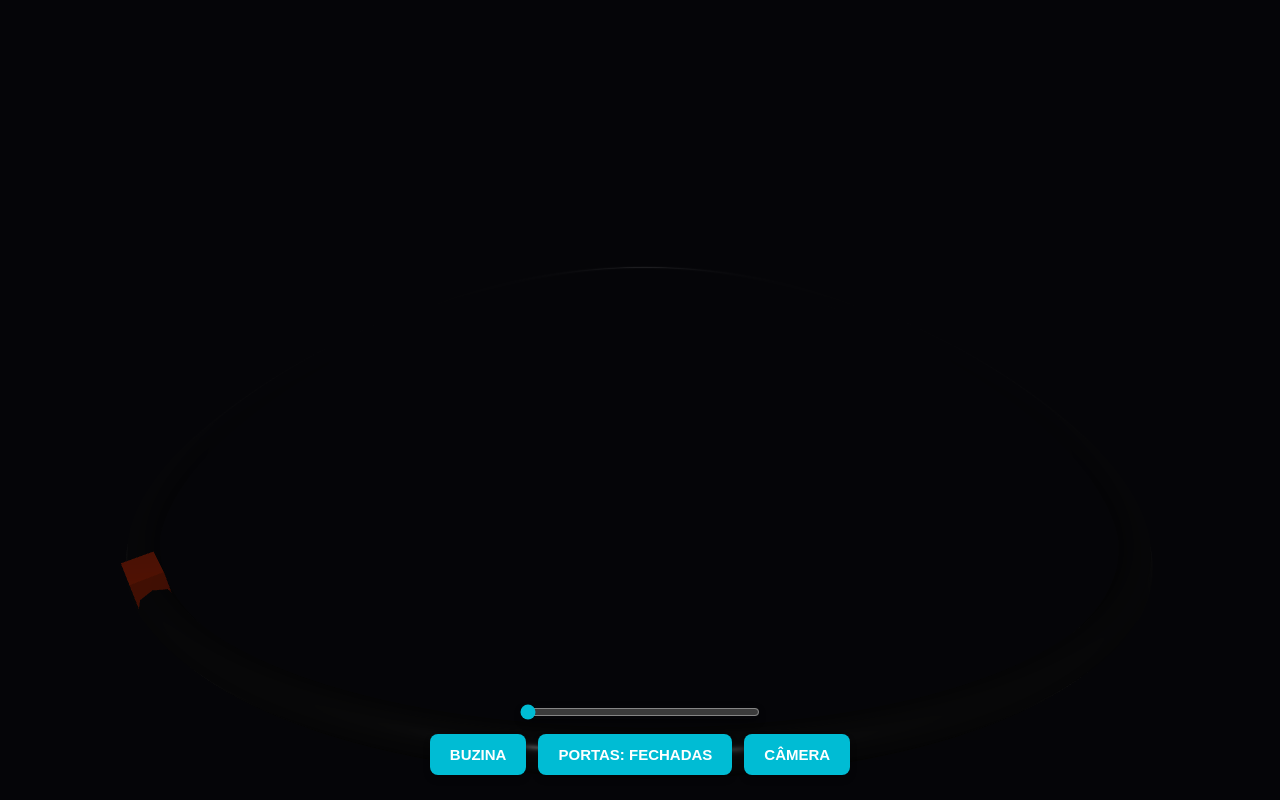
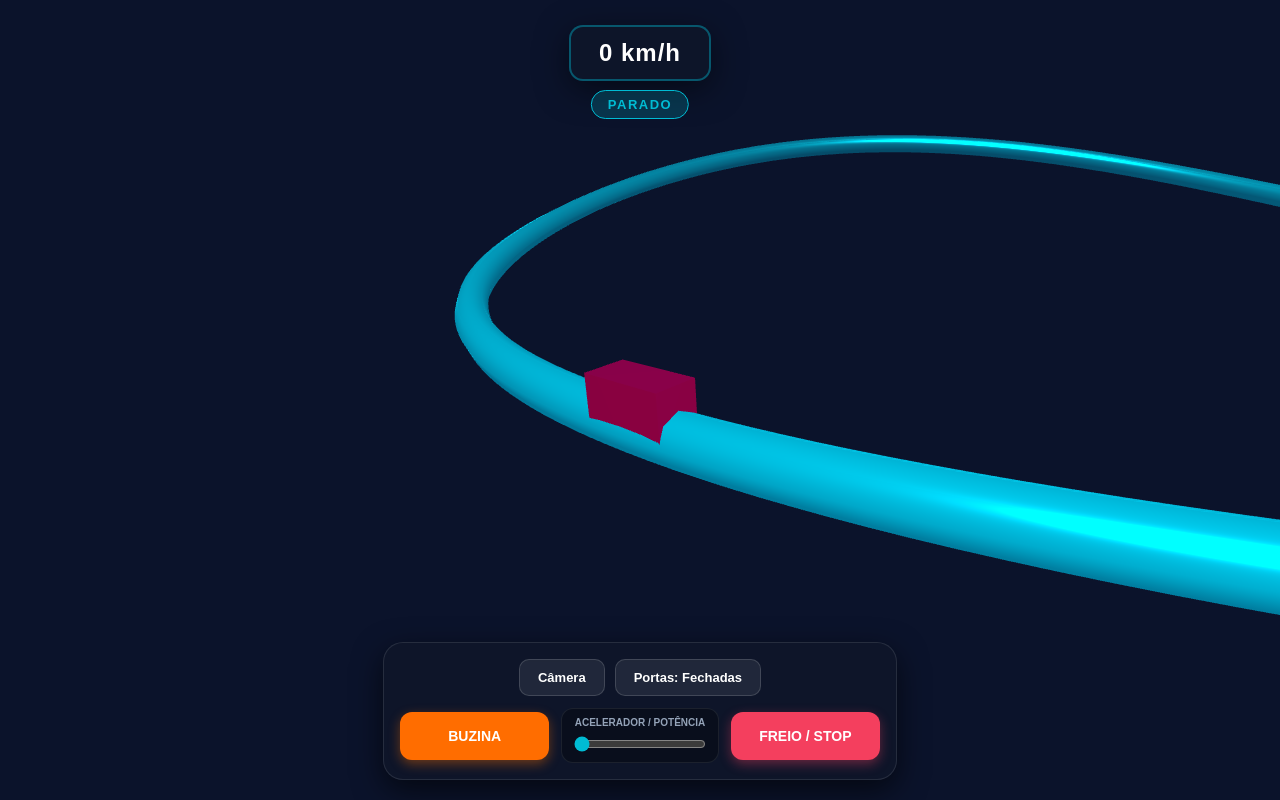
Before and after one commit to MagneticExprezs/magnetic-express, a plain HTML site: page index.html in a window 1280 px wide. Drawn offline with nearby package versions, Linux system fonts and the light colour scheme; animation ran at ten frames a second.

Commit message:
Refactor styles and audio management in index.html
Updated styles and improved audio management for the train simulation. Enhanced UI elements and adjusted camera controls.

```diff
--- a/index.html
+++ b/index.html
@@ -5,36 +5,88 @@
     <meta name="viewport" content="width=device-width, initial-scale=1.0">
     <title>Magnétic Express</title>
     <style>
-        body { margin: 0; overflow: hidden; background: #050508; font-family: sans-serif; user-select: none; }
+        body { margin: 0; overflow: hidden; background: #0b0b16; font-family: sans-serif; user-select: none; }
+
+        #speedometer {
+            position: absolute; top: 25px; left: 50%; transform: translateX(-50%);
+            background: rgba(15, 23, 42, 0.85); border: 2px solid rgba(0, 188, 212, 0.4);
+            padding: 12px 28px; border-radius: 14px; color: white; font-size: 24px; font-weight: bold;
+            box-shadow: 0 8px 32px rgba(0,0,0,0.5); backdrop-filter: blur(8px);
+            letter-spacing: 1px;
+        }
+
+        #status-banner {
+            position: absolute; top: 90px; left: 50%; transform: translateX(-50%);
+            background: rgba(0, 188, 212, 0.2); border: 1px solid #00bcd4;
+            padding: 6px 16px; border-radius: 20px; color: #00bcd4; font-size: 13px; font-weight: bold;
+            text-transform: uppercase; letter-spacing: 1.5px;
+        }
+
         #ui {
-            position: absolute; bottom: 25px; width: 100%; display: flex; flex-direction: column; align-items: center; gap: 12px; pointer-events: none;
+            position: absolute; bottom: 20px; left: 50%; transform: translateX(-50%);
+            width: 92%; max-width: 480px; background: rgba(15, 23, 42, 0.9);
+            border: 1px solid rgba(255, 255, 255, 0.1); border-radius: 20px;
+            padding: 16px; display: flex; flex-direction: column; gap: 12px;
+            box-shadow: 0 10px 30px rgba(0,0,0,0.6); backdrop-filter: blur(10px);
         }
-        .controls-row { display: flex; gap: 12px; pointer-events: auto; flex-wrap: wrap; justify-content: center; }
-        button, input[type=range] {
-            padding: 12px 20px; font-size: 15px; background: #00bcd4; border: none; border-radius: 8px; color: white; font-weight: bold; cursor: pointer; box-shadow: 0 4px 6px rgba(0,0,0,0.3);
+
+        .controls-top { display: flex; gap: 10px; justify-content: center; }
+
+        .top-btn {
+            background: rgba(255, 255, 255, 0.08); border: 1px solid rgba(255, 255, 255, 0.15);
+            color: white; padding: 10px 18px; border-radius: 10px; font-size: 13px; font-weight: bold; cursor: pointer;
         }
-        button:active { background: #0097a7; }
-        input[type=range] { width: 240px; accent-color: #00bcd4; padding: 0; }
+        .top-btn:active { background: rgba(255, 255, 255, 0.2); }
+
+        .controls-bottom { display: flex; gap: 12px; align-items: center; justify-content: space-between; }
+
+        #btnBuzina {
+            background: #ff6d00; border: none; color: white; padding: 16px 20px;
+            border-radius: 12px; font-weight: bold; font-size: 14px; cursor: pointer; box-shadow: 0 4px 12px rgba(255, 109, 0, 0.4);
+            flex: 1;
+        }
+        #btnBuzina:active { background: #e65100; }
+
+        .throttle-box {
+            background: rgba(0, 0, 0, 0.3); border: 1px solid rgba(255, 255, 255, 0.08);
+            border-radius: 12px; padding: 8px 12px; display: flex; flex-direction: column; align-items: center; gap: 6px; flex: 1.2;
+        }
+        .throttle-label { font-size: 10px; color: #94a3b8; font-weight: bold; text-align: center; }
+        input[type=range] { width: 100%; accent-color: #00bcd4; cursor: pointer; }
+
+        #btnFreio {
+            background: #f43f5e; border: none; color: white; padding: 16px 20px;
+            border-radius: 12px; font-weight: bold; font-size: 14px; cursor: pointer; box-shadow: 0 4px 12px rgba(244, 63, 94, 0.4);
+            flex: 1; text-align: center;
+        }
+        #btnFreio:active { background: #e11d48; }
     </style>
 </head>
 <body>
+    <div id="speedometer">0 km/h</div>
+    <div id="status-banner">Pronto para partir</div>
+
     <div id="ui">
-        <div class="controls-row">
-            <input type="range" id="throttle" min="0" max="100" value="0">
+        <div class="controls-top">
+            <button class="top-btn" id="btnCamera">Câmera</button>
+            <button class="top-btn" id="btnPortas">Portas: Fechadas</button>
         </div>
-        <div class="controls-row">
+        <div class="controls-bottom">
             <button id="btnBuzina">BUZINA</button>
-            <button id="btnPortas">PORTAS: FECHADAS</button>
-            <button id="btnCamera">CÂMERA</button>
+            <div class="throttle-box">
+                <span class="throttle-label">ACELERADOR / POTÊNCIA</span>
+                <input type="range" id="throttle" min="0" max="100" value="0">
+            </div>
+            <button id="btnFreio">FREIO / STOP</button>
         </div>
     </div>
 
     <script src="https://cdnjs.cloudflare.com/ajax/libs/three.js/r128/three.min.js"></script>
     <script>
-        // Configuração oficial dos áudios limpos
+        // Configuração dos áudios limpos
         const somBuzina = new Audio('buzina.mp3');
         const somAndando = new Audio('andando.mp3');
-        const somAceleracao = new Audio('aceleracao.mp3');
+        const somAceleracao = new Audio('aceleração.mp3');
         const somParado = new Audio('parado.mp3');
         const somFreiando = new Audio('freiando.mp3');
 
@@ -43,8 +95,8 @@
 
         // Cena, Câmera e Renderizador
         const scene = new THREE.Scene();
-        scene.background = new THREE.Color(0x050508);
-        scene.fog = new THREE.FogExp2(0x050508, 0.015);
+        scene.background = new THREE.Color(0x0b132b);
+        scene.fog = new THREE.FogExp2(0x0b132b, 0.008);
 
         const camera = new THREE.PerspectiveCamera(60, window.innerWidth / window.innerHeight, 0.1, 1000);
         const renderer = new THREE.WebGLRenderer({ antialias: true });
@@ -52,13 +104,14 @@
         document.body.appendChild(renderer.domElement);
 
         // Iluminação
-        const ambientLight = new THREE.AmbientLight(0xffffff, 0.6);
+        const ambientLight = new THREE.AmbientLight(0xffffff, 1.2);
         scene.add(ambientLight);
-        const dirLight = new THREE.DirectionalLight(0xffffff, 0.9);
-        dirLight.position.set(20, 40, 20);
+
+        const dirLight = new THREE.DirectionalLight(0x00ffff, 1.5);
+        dirLight.position.set(30, 50, 30);
         scene.add(dirLight);
 
-        // Pista / Trilhos Magnéticos
+        // Pista Magnética Estilizada
         class TrackCurve extends THREE.Curve {
             constructor() { super(); }
             getPoint(t, optionalTarget = new THREE.Vector3()) {
@@ -70,43 +123,51 @@
         }
         const path = new TrackCurve();
         const tubeGeometry = new THREE.TubeGeometry(path, 250, 1.2, 8, true);
-        const trackMaterial = new THREE.MeshStandardMaterial({ color: 0x333333, metalness: 0.9, roughness: 0.2 });
+        const trackMaterial = new THREE.MeshStandardMaterial({ color: 0x00ffff, metalness: 0.8, roughness: 0.2, emissive: 0x004466 });
         const trackMesh = new THREE.Mesh(tubeGeometry, trackMaterial);
         scene.add(trackMesh);
 
-        // Construção do Trem Articulado
+        // Modelo do Trem Detalhado (Locomotiva + Vagões Modernos)
         const trainGroup = new THREE.Group();
 
         const locoGeo = new THREE.BoxGeometry(2.1, 2.1, 4.2);
-        const locoMat = new THREE.MeshStandardMaterial({ color: 0xff3300, metalness: 0.6, roughness: 0.3 });
+        const locoMat = new THREE.MeshStandardMaterial({ color: 0xff0055, metalness: 0.7, roughness: 0.2, emissive: 0x330011 });
         const locomotive = new THREE.Mesh(locoGeo, locoMat);
         trainGroup.add(locomotive);
 
         const wagons = [];
         for (let i = 0; i < 3; i++) {
             const wagonGeo = new THREE.BoxGeometry(2.0, 2.0, 3.8);
-            const wagonMat = new THREE.MeshStandardMaterial({ color: 0x00aaff, metalness: 0.6, roughness: 0.3 });
+            const wagonMat = new THREE.MeshStandardMaterial({ color: 0x00aaff, metalness: 0.7, roughness: 0.2 });
             const wagon = new THREE.Mesh(wagonGeo, wagonMat);
             trainGroup.add(wagon);
             wagons.push(wagon);
         }
         scene.add(trainGroup);
 
-        // Estados do Simulador
+        // Variáveis de Estado
         let trainProgress = 0;
         let speed = 0;
         let targetSpeed = 0;
         let doorsOpen = false;
-        let cameraMode = 0; // 0: Órbita, 1: Cabine, 2: Seguimento
+        let cameraMode = 0; // 0: Órbita, 1: Cabine, 2: Traseira
 
         const throttleSlider = document.getElementById('throttle');
+        const speedometer = document.getElementById('speedometer');
+        const statusBanner = document.getElementById('status-banner');
+
         throttleSlider.addEventListener('input', (e) => {
-            targetSpeed = (e.target.value / 100) * 0.0018;
+            targetSpeed = (e.target.value / 100) * 0.0022;
 
-            // Desbloqueio seguro de áudio para dispositivos móveis
             [somBuzina, somAndando, somAceleracao, somParado, somFreiando].forEach(s => {
                 if (s.paused) { s.play().catch(()=>{}); s.pause(); }
             });
+        });
+
+        // Botão de Freio/Stop instantâneo
+        document.getElementById('btnFreio').addEventListener('click', () => {
+            targetSpeed = 0;
+            throttleSlider.value = 0;
         });
 
         document.getElementById('btnBuzina').addEventListener('click', () => {
@@ -121,24 +182,46 @@
                 return;
             }
             doorsOpen = !doorsOpen;
-            btnPortas.textContent = doorsOpen ? "PORTAS: ABERTAS" : "PORTAS: FECHADAS";
-            btnPortas.style.background = doorsOpen ? "#ff9800" : "#00bcd4";
+            btnPortas.textContent = doorsOpen ? "Portas: Abertas" : "Portas: Fechadas";
+            statusBanner.textContent = doorsOpen ? "Embarque em andamento" : "Pronto para partir";
         });
 
         document.getElementById('btnCamera').addEventListener('click', () => {
             cameraMode = (cameraMode + 1) % 3;
         });
 
-        // Gerenciamento inteligente dos sons de movimento
+        // Gerenciamento de Áudio e Velocidade
+        let prevSpeed = 0;
         function updateAudioStates(currentSpeed) {
+            const accelDelta = currentSpeed - prevSpeed;
+
             if (currentSpeed < 0.0001) {
                 if (somParado.paused) somParado.play().catch(()=>{});
                 somAndando.pause();
+                somAceleracao.pause();
                 somFreiando.pause();
+                statusBanner.textContent = doorsOpen ? "Embarque em andamento" : "Parado";
             } else {
                 somParado.pause();
+                statusBanner.textContent = "Em movimento";
+
+                if (accelDelta > 0.00003) {
+                    if (somAceleracao.paused) {
+                        somAceleracao.currentTime = 0;
+                        somAceleracao.play().catch(()=>{});
+                    }
+                    somFreiando.pause();
+                } else if (accelDelta < -0.00003) {
+                    if (somFreiando.paused) {
+                        somFreiando.currentTime = 0;
+                        somFreiando.play().catch(()=>{});
+                    }
+                    somAceleracao.pause();
+                }
+
                 if (somAndando.paused) somAndando.play().catch(()=>{});
             }
+            prevSpeed = currentSpeed;
         }
 
         // Loop de Animação
@@ -148,6 +231,10 @@
 
             speed += (targetSpeed - speed) * 0.04;
             trainProgress = (trainProgress + speed) % 1;
+
+            // Atualizar Velocímetro na Tela (convertido para km/h fictício)
+            const kmh = Math.round(speed * 90000);
+            speedometer.textContent = kmh + " km/h";
 
             updateAudioStates(speed);
 
@@ -166,13 +253,13 @@
                 wagon.lookAt(point);
             });
 
-            // Controle de Câmera Dinâmica
+            // Controle de Câmera dinâmico focado no trem
             if (cameraMode === 0) {
                 const time = clock.getElapsedTime() * 0.15;
-                camera.position.x = Math.cos(time) * 75;
-                camera.position.z = Math.sin(time) * 75;
-                camera.position.y = 35;
-                camera.lookAt(0, 0, 0);
+                camera.position.x = trainGroup.position.x + Math.cos(time) * 25;
+                camera.position.z = trainGroup.position.z + Math.sin(time) * 25;
+                camera.position.y = trainGroup.position.y + 12;
+                camera.lookAt(trainGroup.position);
             } else if (cameraMode === 1) {
                 const cabPos = point.clone().add(new THREE.Vector3(0, 1.8, 0));
                 camera.position.copy(cabPos);
```
